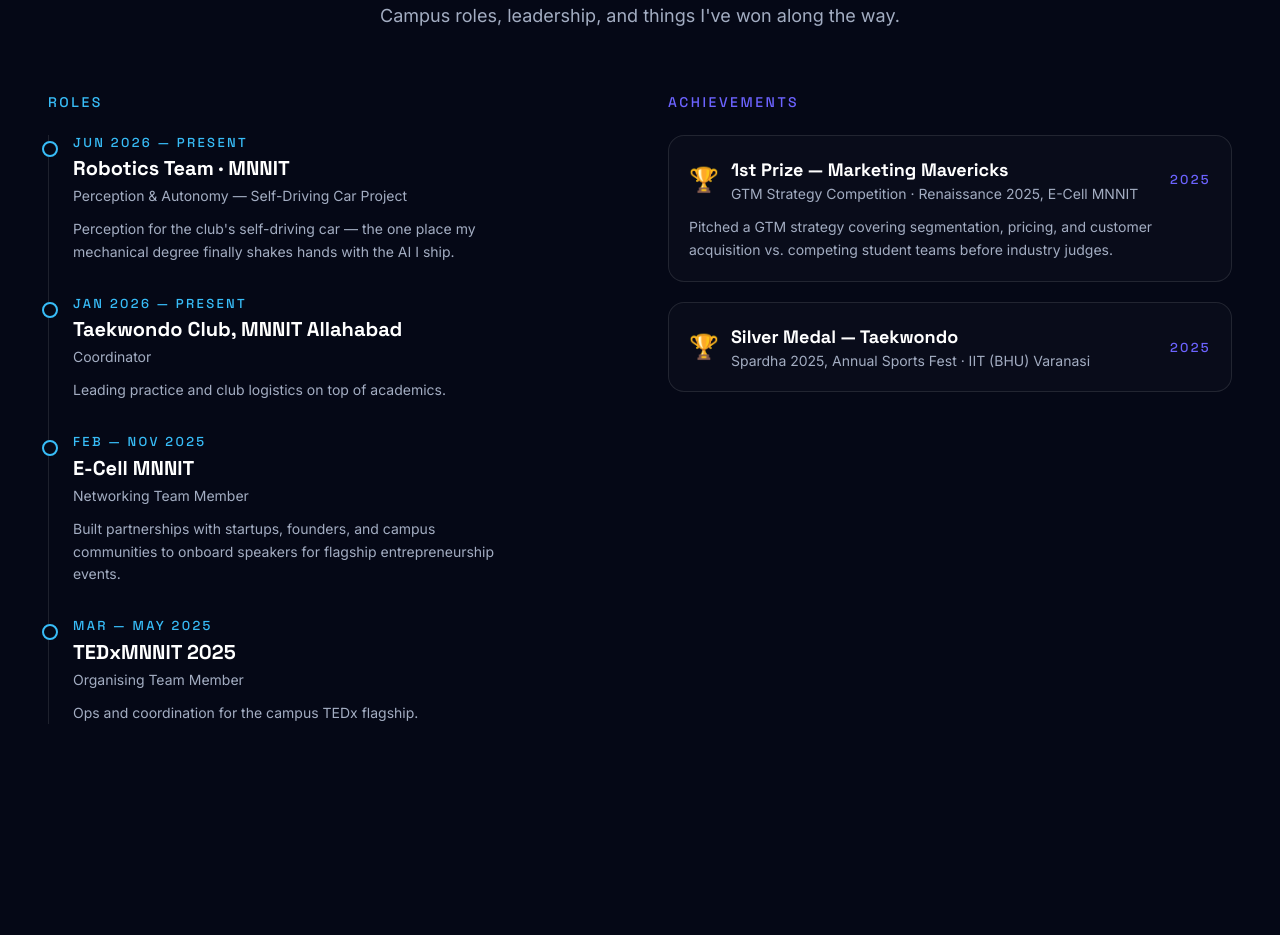
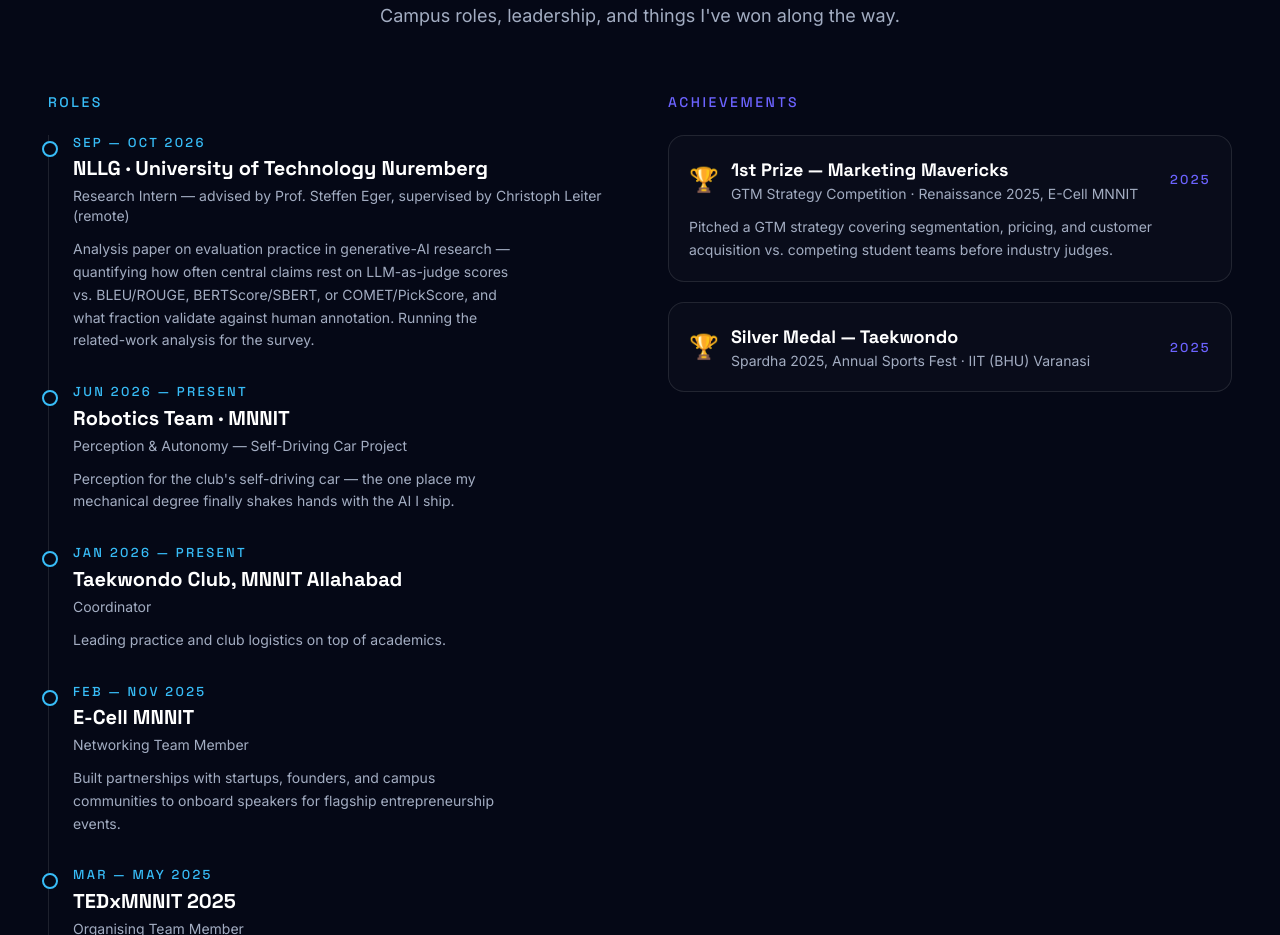
Before and after one commit to Jaya242/mission-universe, a React (Vite) app: page / in a window 1280 px wide. Shown: the part 5760-6695 px from the top of the page. Built offline with nearby package versions, Linux system fonts and the light colour scheme.

Commit message:
Add NLLG research internship to Trajectory; refresh resume PDF
New Experience entry for the Sep-Oct 2026 remote research
internship at NLLG, University of Technology Nuremberg
(Prof. Steffen Eger / Christoph Leiter). Also swaps in the
updated resume PDF served from public/.

```diff
--- a/src/components/Experience.jsx
+++ b/src/components/Experience.jsx
@@ -1,6 +1,12 @@
 import Section from './Section.jsx'
 
 const entries = [
+  {
+    when: 'Sep — Oct 2026',
+    where: 'NLLG · University of Technology Nuremberg',
+    role: 'Research Intern — advised by Prof. Steffen Eger, supervised by Christoph Leiter (remote)',
+    notes: 'Analysis paper on evaluation practice in generative-AI research — quantifying how often central claims rest on LLM-as-judge scores vs. BLEU/ROUGE, BERTScore/SBERT, or COMET/PickScore, and what fraction validate against human annotation. Running the related-work analysis for the survey.'
+  },
   {
     when: 'Jun 2026 — present',
     where: 'Robotics Team · MNNIT',
```
Also changed, not shown: 1 other file (tests, documents, lock files or other folders).
